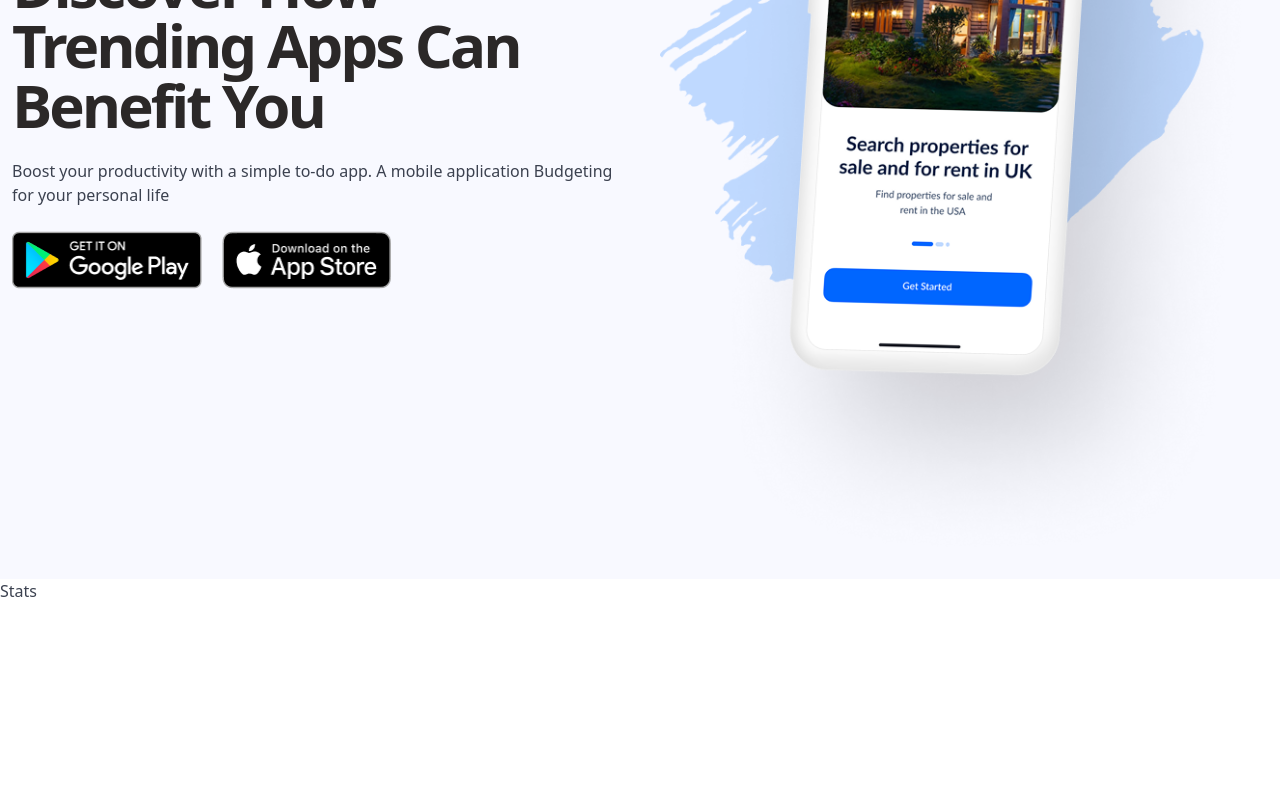
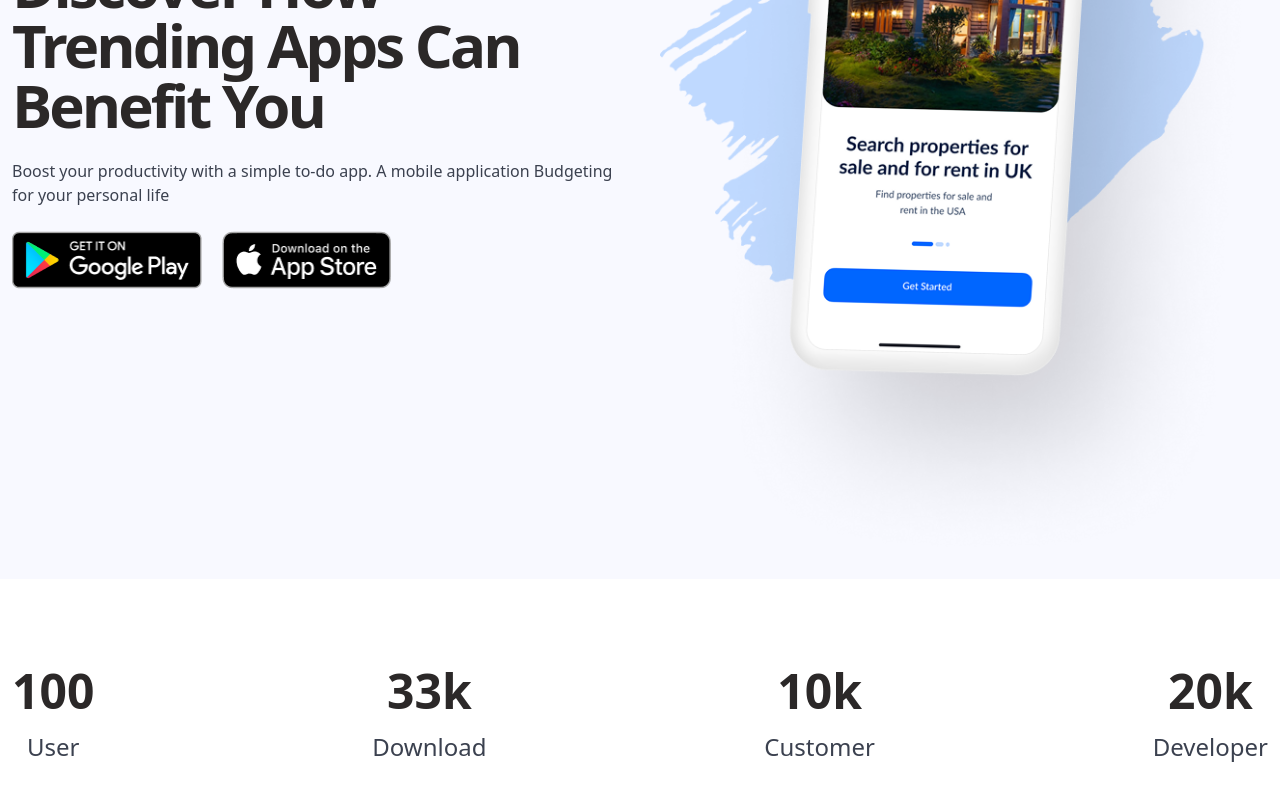
Before and after one commit to alonzojoe/air-app, a React (Vite) app: page / in a window 1280 px wide. Shown: the part 316-1116 px from the top of the page. Before the commit the page ends 919 px from the top, so only its background shows below. Built offline with nearby package versions, Linux system fonts and the light colour scheme.

Commit message:
styling StatsSection implement STATS_CONTENT items as web content

```diff
--- a/src/components/StatsSection.tsx
+++ b/src/components/StatsSection.tsx
@@ -1,5 +1,22 @@
+import { STATS_CONTENT } from "../constants";
 const StatsSection = () => {
-  return <section id="stats">Stats</section>;
+  return (
+    <section id="stats">
+      <div className="max-w-7xl mx-auto px-3 py-2 flex flex-wrap items-center justify-between my-20">
+        {STATS_CONTENT.map((s) => (
+          <div
+            key={s.id}
+            className="flex flex-col items-center space-y-4 text-center"
+          >
+            <h2 className="text-darktext font-bold text-xl md:text-5xl">
+              {s.title}
+            </h2>
+            <p className="text-secondary text-md md:text-2xl">{s.subTitle}</p>
+          </div>
+        ))}
+      </div>
+    </section>
+  );
 };
 
 export default StatsSection;
```
